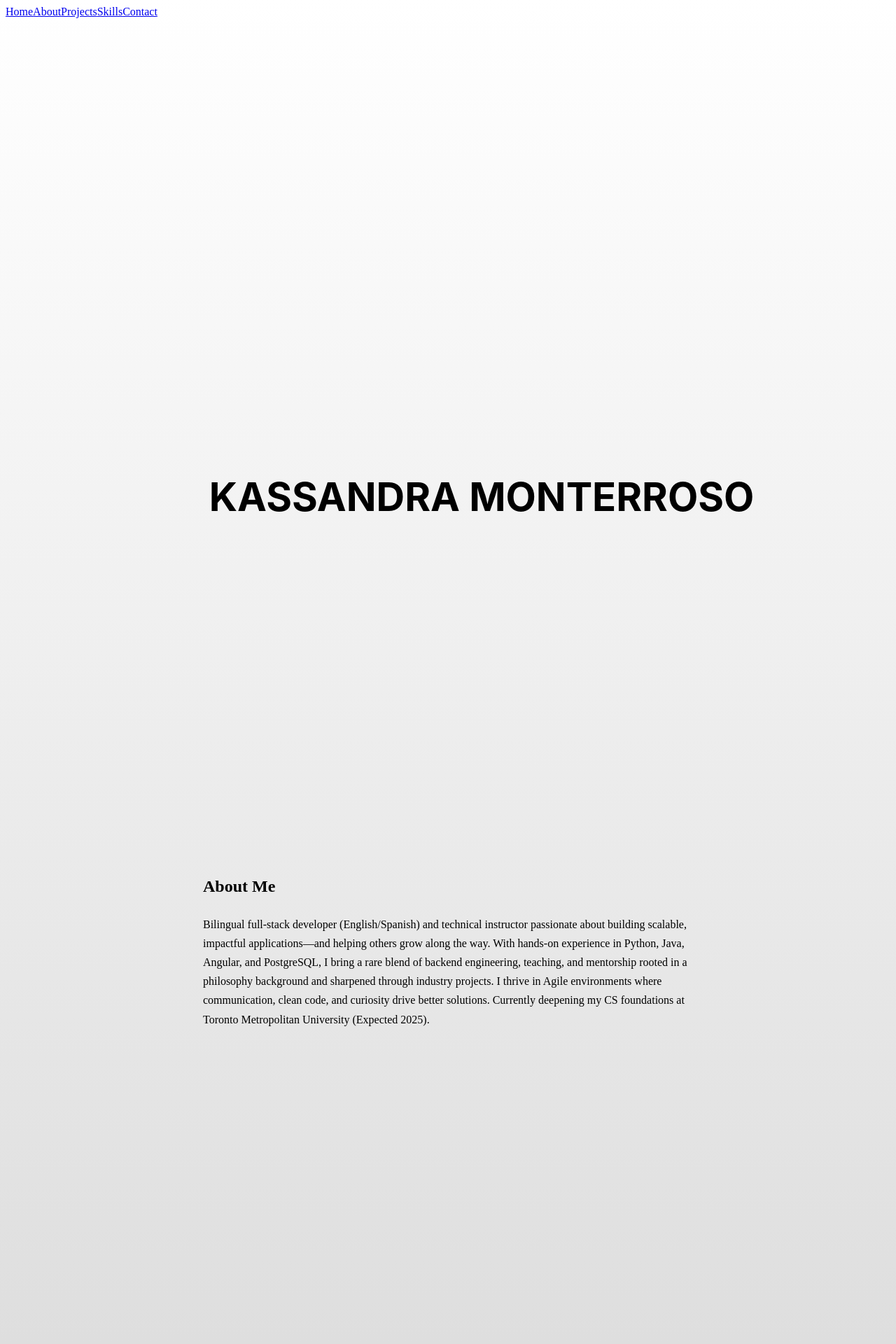
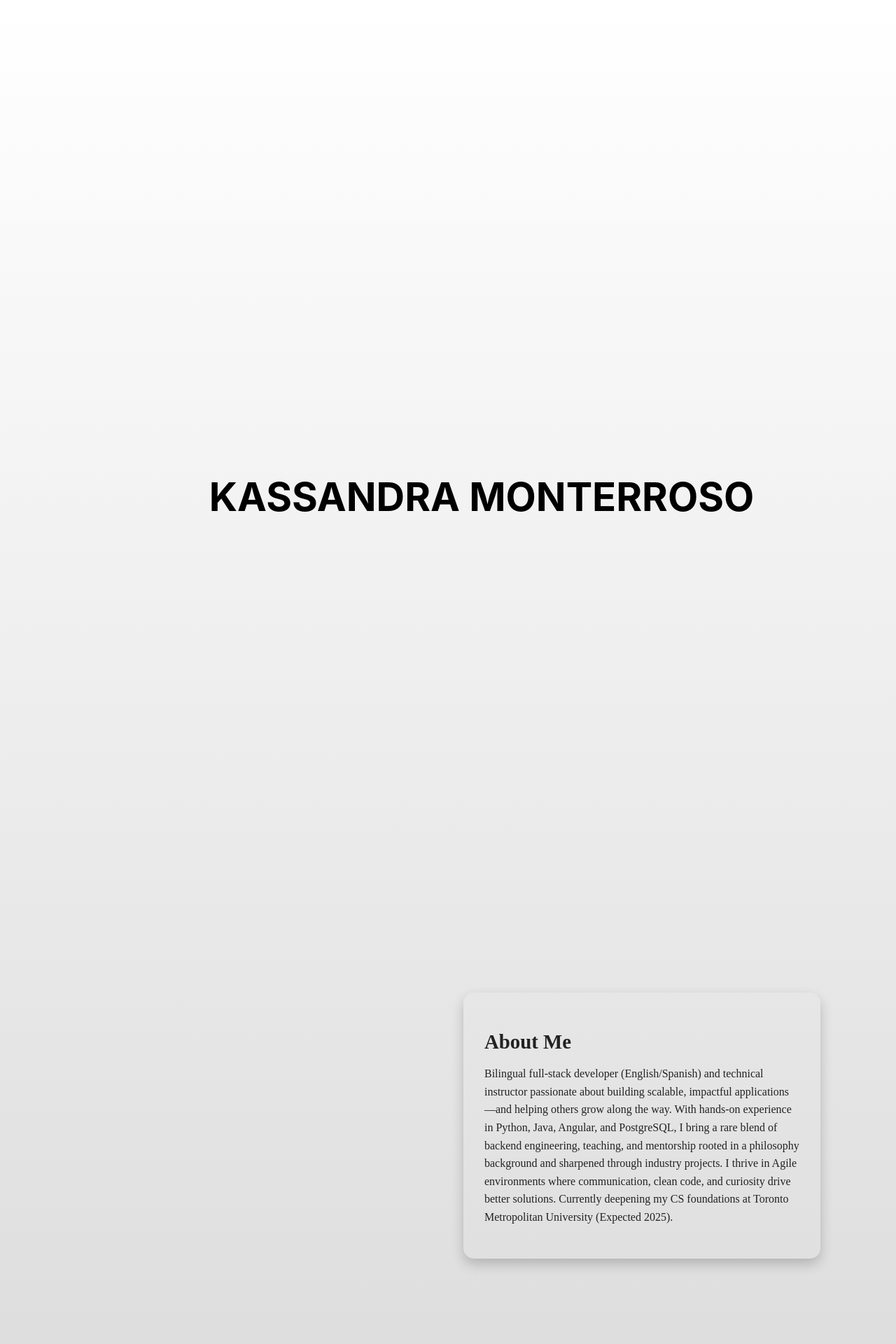
Before and after one commit to kassandramonterroso/portfolio_website, an Angular app: page / in a window 1280 px wide. Shown: the top 1920 px of the page at 70% size. Built offline with nearby package versions, Linux system fonts and the light colour scheme.

Commit message:
improved text box

```diff
--- a/src/app/about/about.css
+++ b/src/app/about/about.css
@@ -1,6 +1,27 @@
-.about-box{
-    max-width: 700px;
-    margin: auto;
-    text-align: left;
-    line-height: 1.7;
+.about-box {
+    width: 450px;
+    padding: 30px;
+    background: 255,255,255,0.25;
+    border-radius: 15px;
+    box-shadow: 0 8px 18px rgba(0,0,0,0.2);
+    color: #222;
 }
+
+.about-box h2 {
+    margin-bottom: 10px;
+    font-size: 1.8rem;
+}
+
+.about-box p {
+    line-height: 1.6;
+    font-size: 1rem;
+}
+
+.about-wrapper {
+    display: flex;
+    justify-content: flex-end;
+    align-items: center;
+    min-height: 100vh;
+    padding-left: 20px;
+    padding-right: 80px;
+}
--- a/src/app/about/about.html
+++ b/src/app/about/about.html
@@ -1,3 +1,4 @@
+<div class="about-wrapper">
     <div class="about-box">
         <h2>About Me</h2>
         <p>
@@ -7,3 +8,4 @@
             foundations at Toronto Metropolitan University (Expected 2025).
         </p>
     </div>
+</div>
--- a/src/app/app.html
+++ b/src/app/app.html
@@ -1,11 +1,3 @@
-<nav class="navbar">
-    <a href="#home">Home</a>
-    <a href="#about">About</a>
-    <a href="#projects">Projects</a>
-    <a href="#skills">Skills</a>
-    <a href="#contact">Contact</a>
-</nav>
-
 <section id="home">
     <app-home></app-home>
 </section>
```
Lines whose indentation alone changed are shown as unchanged.
